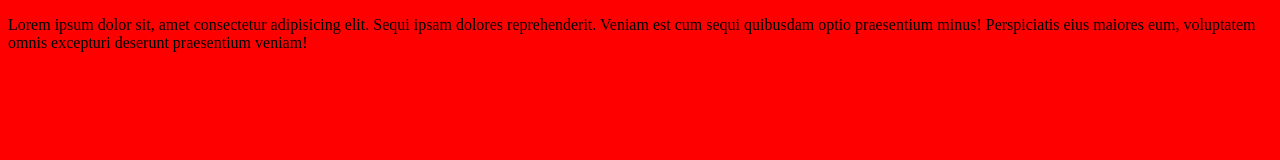
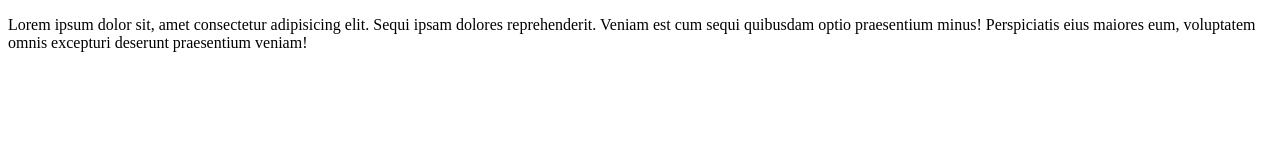
Before and after one commit to Yazilya05/GitHub05, a plain HTML site: page index.html in a window 1280 px wide. Drawn offline with Linux system fonts and the light colour scheme.

Commit message:
Update css.css

```diff
--- a/css/css.css
+++ b/css/css.css
@@ -1,2 +1,2 @@
 body{
-background-color:red;}
+background-color:#red;}
```
